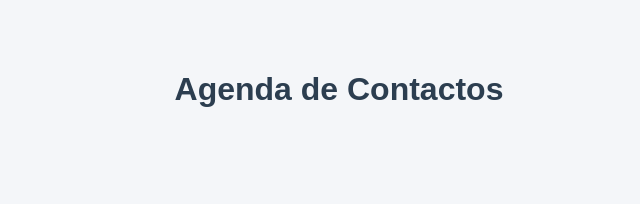
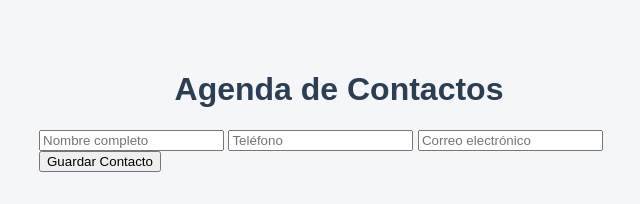
Before and after one commit to ErikGibCY/EJERCICIO02-DS, a plain HTML site: page index.html in a window 1280 px wide. Shown: the whole page, without its empty margins (301-941 px from the left). Drawn offline with Linux system fonts and the light colour scheme.

Commit message:
feature(agregar): Formulario HTML para captura de datos de contacto

```diff
--- a/index.html
+++ b/index.html
@@ -7,6 +7,17 @@
   </head>
   <body>
     <h1>Agenda de Contactos</h1>
+    <form id="formContacto">
+      <input type="text" id="nombre" placeholder="Nombre completo" required />
+      <input type="tel" id="telefono" placeholder="Teléfono" required />
+      <input
+        type="email"
+        id="correo"
+        placeholder="Correo electrónico"
+        required
+      />
+      <button type="submit">Guardar Contacto</button>
+    </form>
     <script src="script.js"></script>
   </body>
 </html>
```
